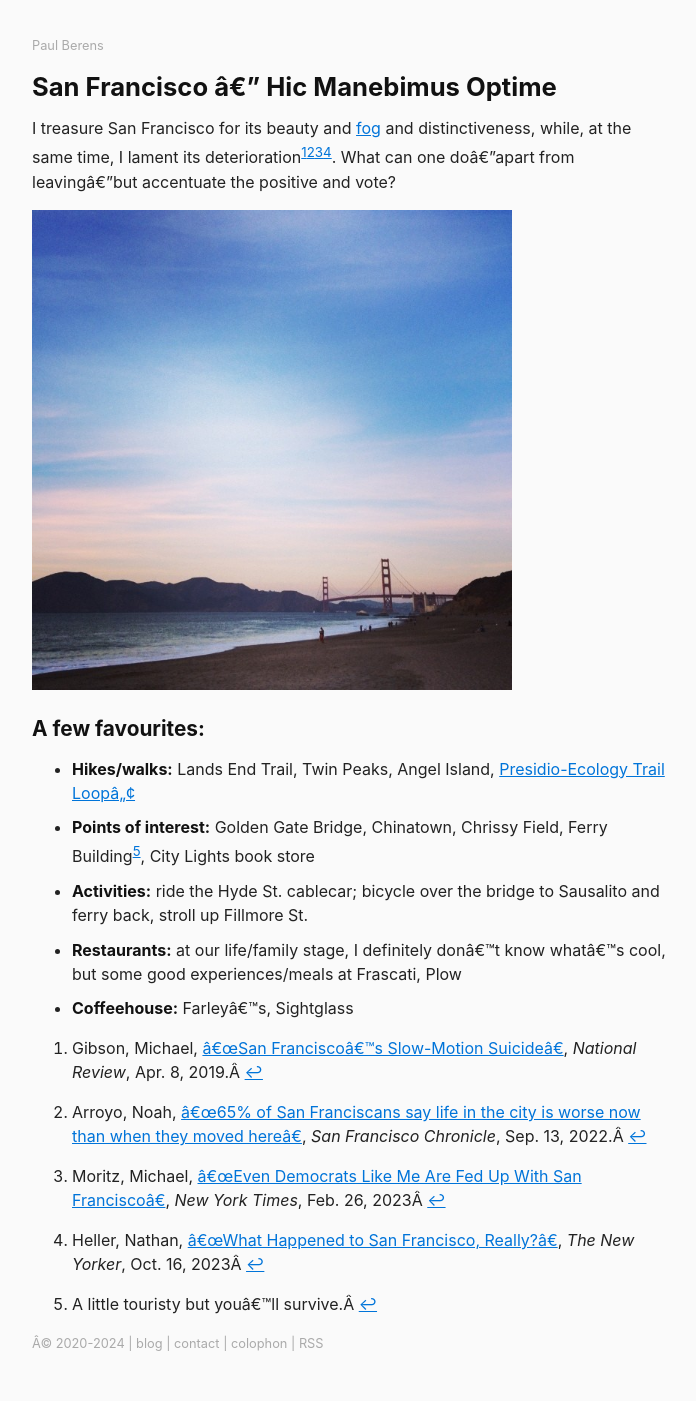
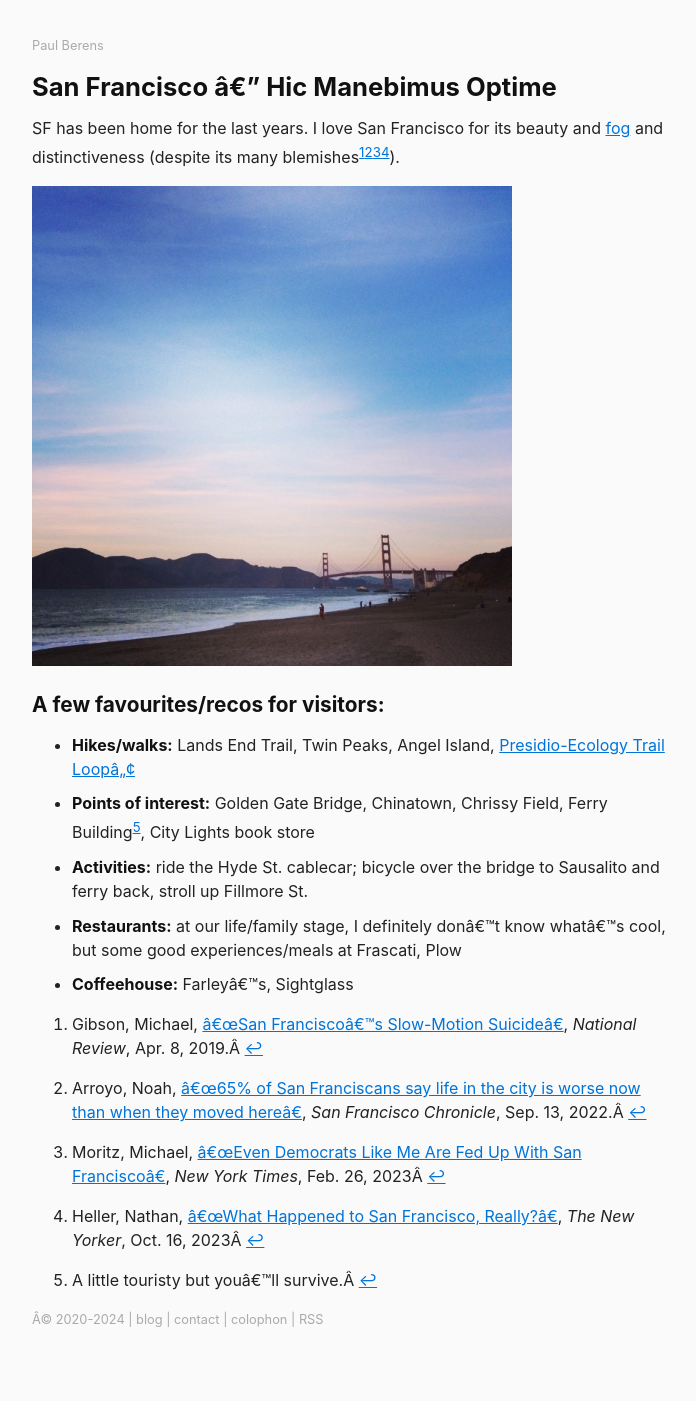
Before and after one commit to berensp/berensp.github.io, a Jekyll site: the page built from pages/places/sf.md, in a window 1280 px wide. Shown: the whole page, without its empty margins (288-984 px from the left). Built offline with Jekyll 4.4.1, drawn with Linux system fonts in a browser that asks for light colours; a script that is not in the unit is left out; after the commit the page ends 1377 px from its top, so only the background shows below that.

Commit message:
Update sf.md

```diff
--- a/pages/places/sf.md
+++ b/pages/places/sf.md
@@ -5,7 +5,7 @@
 ogimage: ggb.baker.jpg
 description: Hic mansi optime
 ---
-I treasure San Francisco for its beauty and <a href="/fog">fog</a> and distinctiveness, while, at the same time, I lament its deterioration[^1][^2][^3][^4]. What can one do—apart from leaving—but accentuate the positive and vote?
+SF has been home for the last <span id="TimeinSF"></span> years. I love San Francisco for its beauty and <a href="/fog">fog</a> and distinctiveness (despite its many blemishes[^1][^2][^3][^4]).
 
 ![Golden Gate Bridge from Baker Beach](/assets/og/ggb.baker.jpg)
 
@@ -14,7 +14,7 @@
 [^3]: Moritz, Michael, <a href="https://www.nytimes.com/2023/02/26/opinion/san-francisco-democrats-board-of-supervisors.html" target="_blank">"Even Democrats Like Me Are Fed Up With San Francisco"</a>, *New York Times*, Feb. 26, 2023
 [^4]: Heller, Nathan, <a href="https://www.newyorker.com/magazine/2023/10/23/what-happened-to-san-francisco-really" target="_blank">"What Happened to San Francisco, Really?"</a>, *The New Yorker*, Oct. 16, 2023
 
-## A few favourites:
+## A few favourites/recos for visitors:
 - **Hikes/walks:** Lands End Trail, Twin Peaks, Angel Island, [Presidio-Ecology Trail Loop™](/presidio/)
 - **Points of interest:** Golden Gate Bridge, Chinatown, Chrissy Field, Ferry Building[^5], City Lights book store
 - **Activities:** ride the Hyde St. cablecar; bicycle over the bridge to Sausalito and ferry back, stroll up Fillmore St.
```
